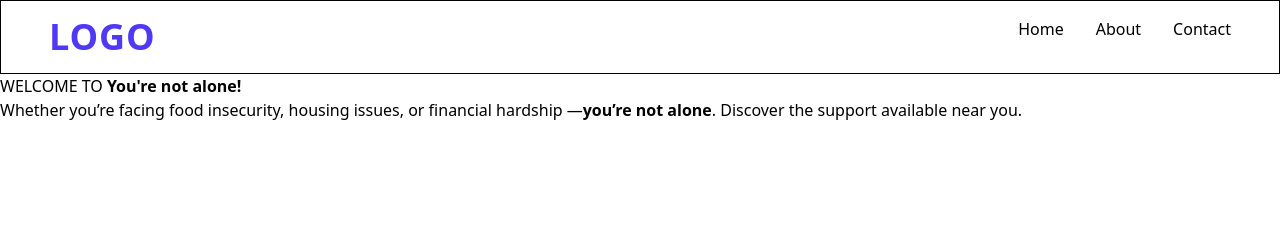
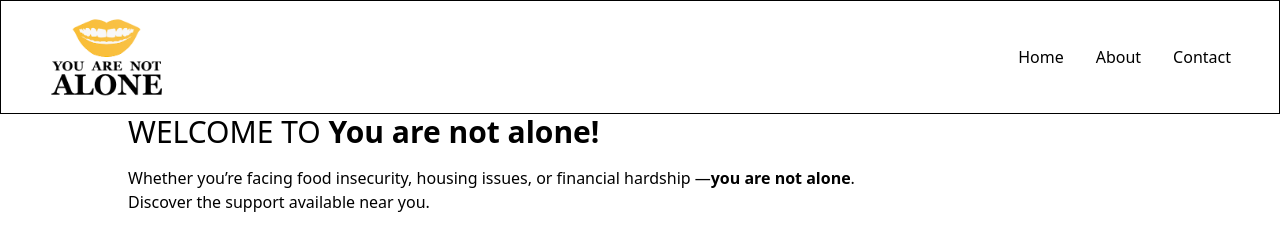
Before and after one commit to Geraldine-Edwards/Day-Class-Project, a website: page index.html in a window 1280 px wide. Both pictures are taken after a click on the button "Home". Drawn offline with nearby package versions, Linux system fonts and the light colour scheme.

Commit message:
feat: add logo img; style: add Tailwind styles to text content

```diff
--- a/index.html
+++ b/index.html
@@ -1,94 +1,33 @@
 <!DOCTYPE html>
 <html lang="en">
   <head>
-    <meta charset="UTF-8">
-    <meta name="viewport" content="width=device-width, initial-scale=1.0">
+    <meta charset="UTF-8" />
+    <meta name="viewport" content="width=device-width, initial-scale=1.0" />
     <script src="https://cdn.jsdelivr.net/npm/@tailwindcss/browser@4"></script>
-    <link rel="stylesheet" href="static/styles/main.css">
+    <link rel="stylesheet" href="static/styles/main.css" />
     <title>You're not alone!</title>
   </head>
   <body>
-
-    <nav class="flex justify-between border border-gray py-4 px-12 ">
-        <div class="text-4xl font-bold text-indigo-600 tracking-wide">LOGO</div>
+    <nav
+      class="flex items-center justify-between border border-gray py-4 px-12"
+    >
+      <div class="text-4xl font-bold text-indigo-600 tracking-wide">
+        <img src="static/images/logo.png" alt="Logo" class="h-20 w-auto" />
+      </div>
       <ul class="flex">
         <li class="inline-block ml-8">
-                <button onclick= "showTheContent('home')">
-                 Home
-                </button>
+          <button onclick="showTheContent('home')">Home</button>
         </li>
         <li class="inline-blockb ml-8">
-                <button onclick= "showTheContent('about')">
-                 About
-                </button>
+          <button onclick="showTheContent('about')">About</button>
         </li>
         <li class="inline-block ml-8">
-                <button onclick= "showTheContent('contact')">
-                 Contact
-                </button>
+          <button onclick="showTheContent('contact')">Contact</button>
         </li>
       </ul>
     </nav>
     <div id="content"></div>
 
-    <script>
-        const showTheContent = (page)=>{
-          let content = {
-            home:`
-            <div>
-                <h1> WELCOME TO <strong>You're not alone!</strong></h1>
-                <p>Whether you’re facing food insecurity, housing issues, or financial hardship —<strong>you’re not alone</strong>. Discover the support available near you.</p>
-             </div>`,
-            about:`
-            <div class = "m-8,m-8,m-8,m-8">
-                <p>
-                    We are a small but passionate charity dedicated to making a meaningful difference in the lives of those who need it most.
-                </p>
-                <p>
-                    Founded in 2025, our mission is to [briefly state your purpose — e.g., "support vulnerable children", "provide meals for the homeless", or "promote education in underserved communities"].
-                </p>
-                <p>
-                    We believe that everyone deserves dignity, opportunity, and hope. That's why we work closely with communities, volunteers, and partners to deliver real impact where it matters most.
-                </p>
-                <p>
-                    Every donation we receive goes directly toward programs that change lives — whether it's through [examples: "emergency aid", "educational support", "health services", or "skill-building workshops"].
-                </p>
-                <p>
-                    Thank you for being part of our journey. Together, we can build a more compassionate and fair world.
-                </p>
-            </div>`
-          ,
-          contact:`
-                <div>
-                    <h1>Contact Us</h1>
-                    <p>If you have any questions, want to volunteer, or would like to support our cause, we'd love to hear from you.</p>
-
-                    <p>
-                        📧 Email: <a href="mailto:info@YouAreNotalone.org">info@YouAreNotalone.org</a><br>
-                        ☎️ Phone: <a href="tel:+441234567890">+44 1234 567 632</a><br>
-                        📍 Address: James building, Manchester, UK
-                    </p>
-
-                    <p>Or fill out our contact form below:</p>
-
-                    <form>
-                        <label for="name">Name:</label><br>
-                        <input type="text" id="name" name="name" required><br><br>
-
-                        <label for="email">Email:</label><br>
-                        <input type="email" id="email" name="email" required><br><br>
-
-                        <label for="message">Message:</label><br>
-                        <textarea id="message" name="message" rows="5" required></textarea><br><br>
-
-                        <button type="submit">Send Message</button>
-                    </form>
-                    </div>`
-        }
-        document.getElementById("content").innerHTML = content[page]
-    }
-
-    </script>
-
+    <script src="static/js/main.js"></script>
   </body>
 </html>
--- /dev/null
+++ b/static/js/main.js
@@ -0,0 +1,56 @@
+const showTheContent = (page) => {
+  let content = {
+    home: `
+            <div class="max-w-5xl mx-auto">
+                <h1 class="text-3xl mb-4"> WELCOME TO <strong>You are not alone!</strong></h1>
+                <p>Whether you’re facing food insecurity, housing issues, or financial hardship —<strong>you are not alone</strong>. </p>
+                <p>Discover the support available near you.</p>
+             </div>`,
+    about: `
+            <div class = "max-w-5xl mx-auto">
+                <h1 class="text-3xl font-bold mb-4"> About Us</h1>
+                <p class="mb-4">
+                    We are a small but passionate charity dedicated to making a meaningful difference in the lives of those who need it most.
+                </p>
+                <p class="mb-4">
+                    Founded in 2025, our mission is to [briefly state your purpose — e.g., "support vulnerable children", "provide meals for the homeless", or "promote education in undeserved communities"].
+                </p>
+                <p class="mb-4">
+                    We believe that everyone deserves dignity, opportunity, and hope. That's why we work closely with communities, volunteers, and partners to deliver real impact where it matters most.
+                </p>
+                <p class="mb-4">
+                    Every donation we receive goes directly toward programs that change lives — whether it's through [examples: "emergency aid", "educational support", "health services", or "skill-building workshops"].
+                </p>
+                <p class="mb-4">
+                    Thank you for being part of our journey. Together, we can build a more compassionate and fair world.
+                </p>
+            </div>`,
+    contact: `
+                <div class="max-w-5xl mx-auto">
+                    <h1 class="text-3xl font-bold mb-4">Contact Us</h1>
+                    <p class="mb-4">If you have any questions, want to volunteer, or would like to support our cause, we'd love to hear from you.</p>
+
+                    <address class="not-italic mb-4">
+                        📧 Email: <a href="mailto:info@YouAreNotalone.org">info@YouAreNotalone.org</a><br>
+                        ☎️ Phone: <a href="tel:+441234567890">+44 1234 567 632</a><br>
+                        📍 Address: James building, Manchester, UK
+                    </address>
+
+                    <p class="mb-4">Or fill out our contact form below:</p>
+
+                    <form>
+                        <label for="name">Name:</label><br>
+                        <input type="text" id="name" name="name" required class="border border-gray-300 rounded px-3 py-2 mb-4"><br><br>
+
+                        <label for="email">Email:</label><br>
+                        <input type="email" id="email" name="email" required class="border border-gray-300 rounded px-3 py-2 mb-4"><br><br>
+
+                        <label for="message">Message:</label><br>
+                        <textarea id="message" name="message" rows="5" required class="border border-gray-300 rounded px-3 py-2 mb-4"></textarea><br><br>
+
+                        <button type="submit" class="bg-blue-600 text-white rounded px-4 py-2">Send Message</button>
+                    </form>
+                    </div>`,
+  };
+  document.getElementById("content").innerHTML = content[page];
+};
```
Also changed, not shown: static/images/logo.png (added). Lines whose indentation alone changed are shown as unchanged.
